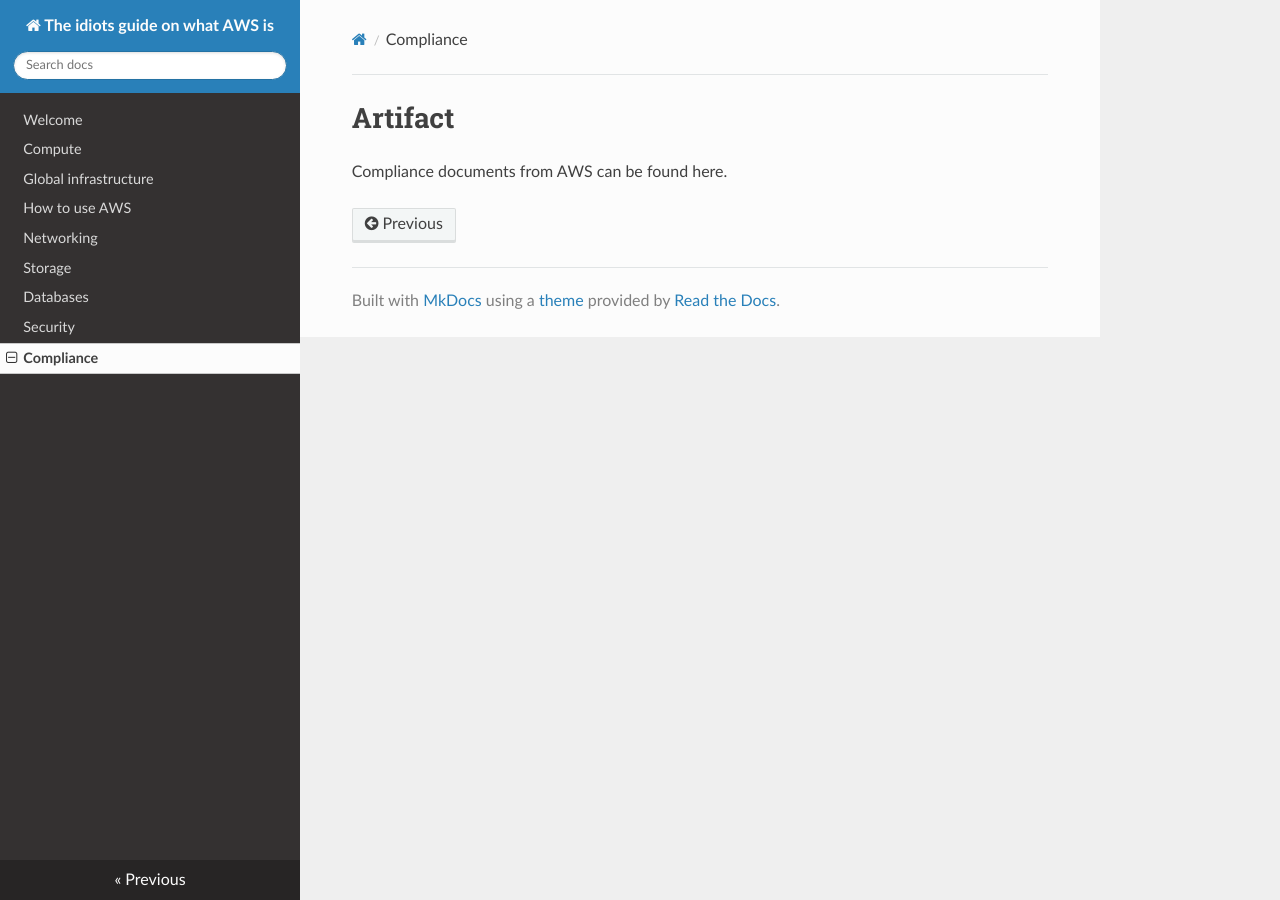
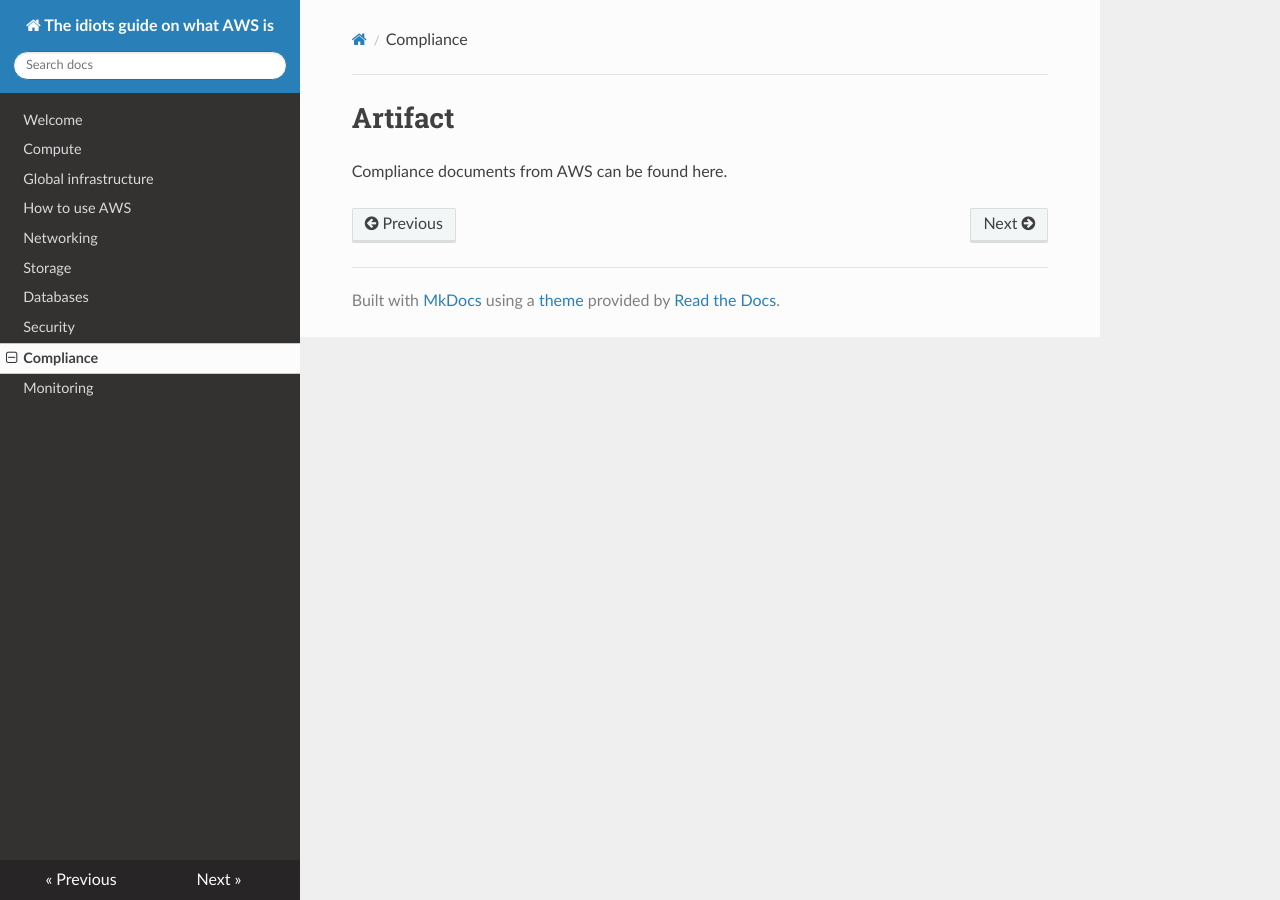
Before and after one commit to KanChiMoe/aws-docs, an MkDocs documentation site: the page built from docs/compliance.md, in a window 1280 px wide. Built offline with MkDocs 1.6.1, drawn with Linux system fonts in a browser that asks for light colours; nearby versions of some CDN libraries; part of the change alters nothing that is shown.

Commit message:
enable monitoring

```diff
--- a/mkdocs.yml
+++ b/mkdocs.yml
@@ -14,7 +14,7 @@ nav:
 - Databases: databases.md
 - Security: security.md
 - Compliance: compliance.md
-#- Monitoring: monitoring.md
+- Monitoring: monitoring.md
 #- Pricing: pricing.md
 #- Cloud Adoption: caf.md
 #- Migration: migration.md
```
